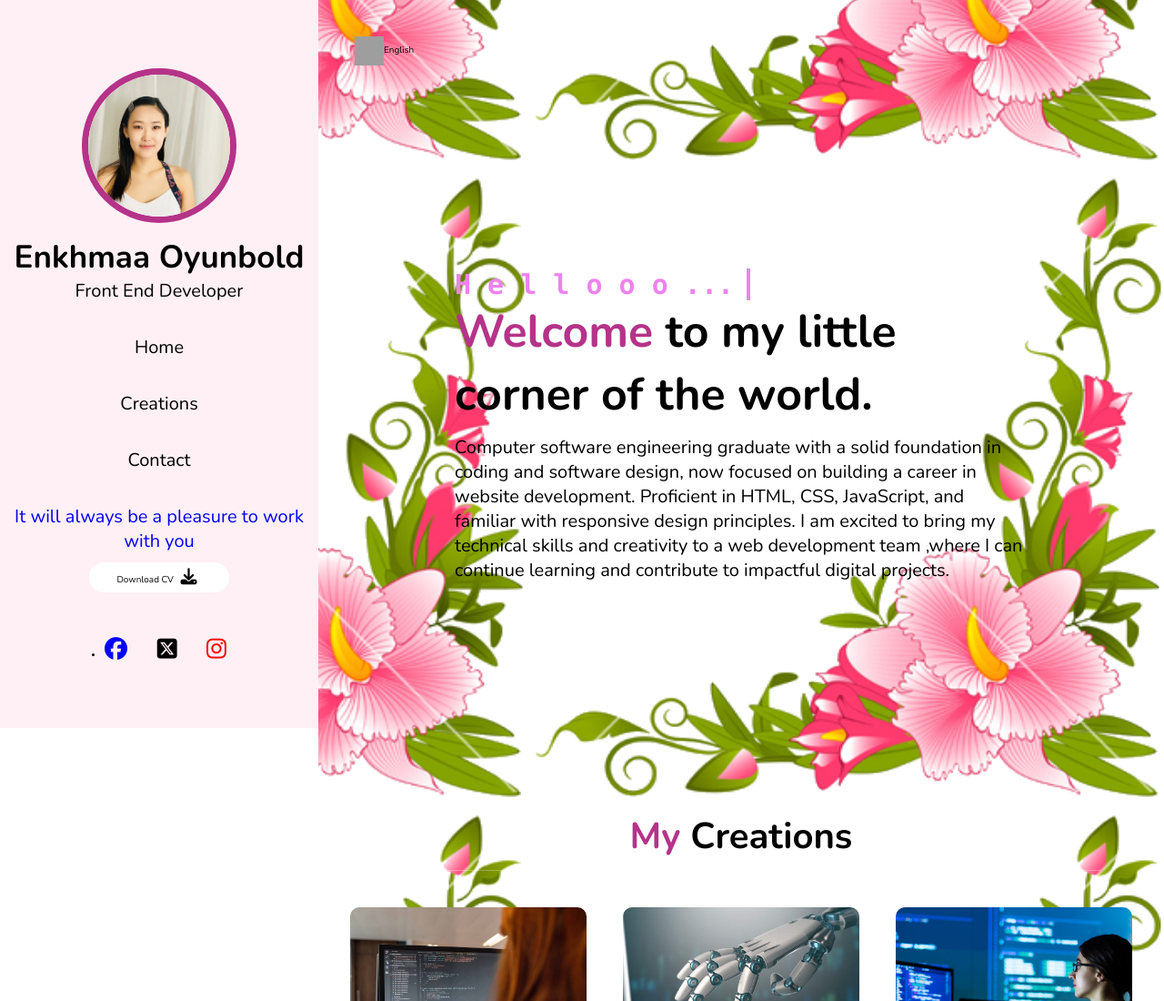
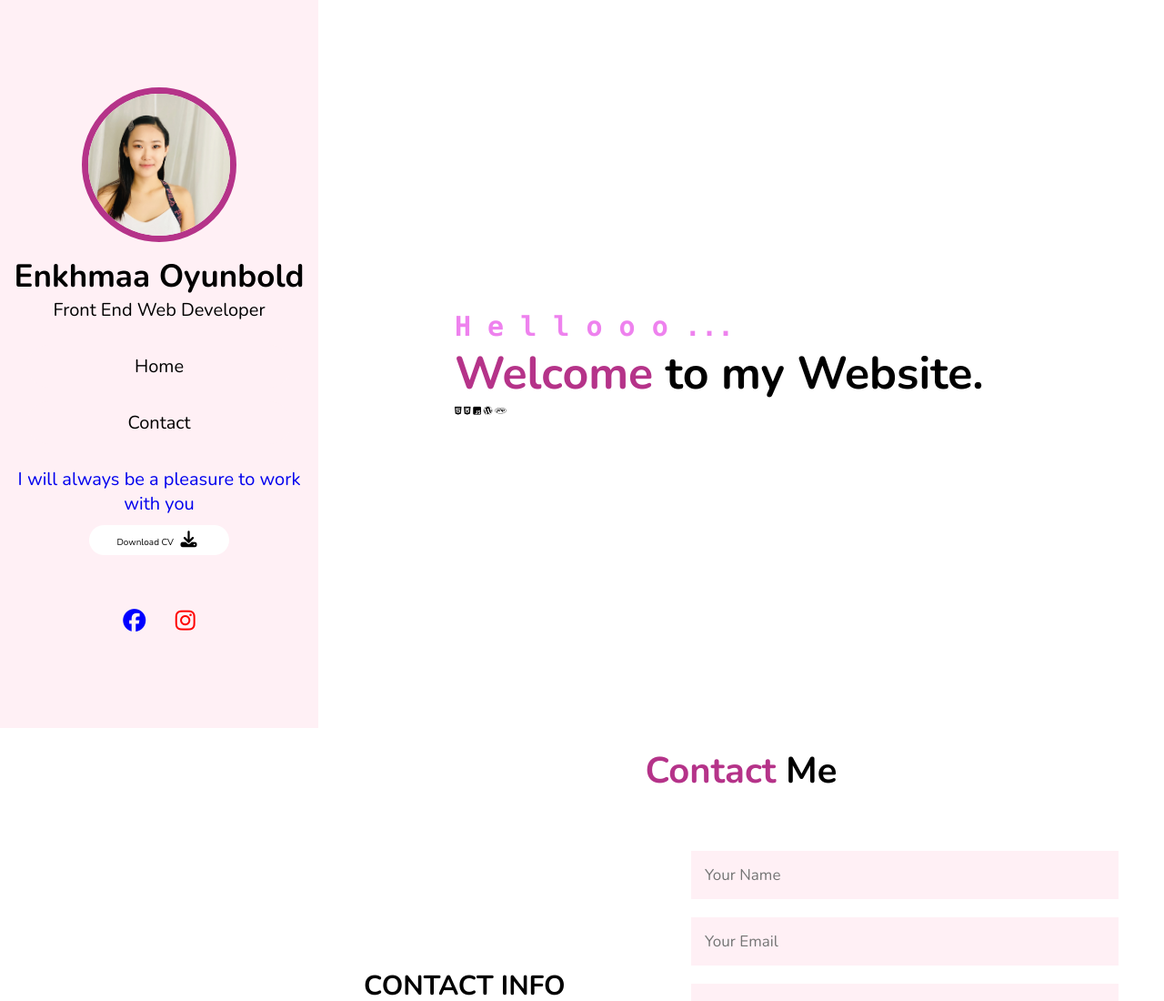
Before and after one commit to enkhmaanbnaa/enkhmaa, a plain HTML site: page index.html in a window 1280 px wide. Shown: the top 1100 px of the page at 91% size. Drawn offline with nearby package versions, Linux system fonts and the light colour scheme; grey boxes are pictures that could not be loaded.

Commit message:
Update index.html

```diff
--- a/index.html
+++ b/index.html
@@ -10,86 +10,54 @@
     />
     <link rel="stylesheet" href="css/style.css" />
   </head>
+  <body>
+    <div id="myDIV">
       <!--header section start-->
       <header>
         <div class="user">
           <img src="image/portfolio.jpg" alt="Avatar" class="img-port" />
           <h3 class="name">Enkhmaa Oyunbold</h3>
-        <p class="post">Front End Developer</p>
+          <p class="post">Front End Web Developer</p>
         </div>
         <nav class="navbar">
           <ul>
             <li><a href="#home">Home</a></li>
-          <li><a href="#creations">Creations</a></li>
             <li><a href="#contact">Contact</a></li>
           </ul>
           <a href="image/cv.pdf"
-          ><p>It will always be a pleasure to work with you</p>
+            ><p>I will always be a pleasure to work with you</p>
             <button class="btn">
               Download CV <i class="fas fa-download"></i></button
           ></a>
-        <li>
+          <ul>
             <a href="https://www.facebook.com/enkhmaa.eegii.7"
               ><i class="fa-brands fa-facebook"></i>
-          </a>
-          <a href="https://www.twitter.com/"
-            ><i class="fa-brands fa-square-x-twitter"></i>
             </a>
             <a href="https://www.instagram.com"
               ><i class="fa-brands fa-instagram"></i>
             </a>
-        </li>
+          </ul>
         </nav>
       </header>
       <!--header section end-->
-    <div class="img-back">
-    <div class="lang-menu">
-      <div class="selected-lang">English</div>
-      <ul>
-        <li><a class="us" href="index.html">English</a></li>
-        <li><a class="mn" href="#">Mongolia</a></li>
-        <li><a class="de" href="#">Germany</a></li>
-      </ul>
-    </div>
+
       <div id="menu" class="fas fa-bars"></div>
       <!--home section start-->
 
       <section class="home" id="home">
         <h2>H e l l o o o ...</h2>
-        <h1><span>Welcome</span> to my little corner of the world.</h1>
-        <p>
-          Computer software engineering graduate with a solid foundation in
-          coding and software design, now focused on building a career in
-          website development. Proficient in HTML, CSS, JavaScript, and familiar
-          with responsive design principles. I am excited to bring my technical
-          skills and creativity to a web development team ,where I can continue
-          learning and contribute to impactful digital projects.
-        </p>
+        <h1><span>Welcome</span> to my Website.</h1>
+        <ul>
+          <i class="fa-brands fa-html5"></i>
+          <i class="fa-brands fa-css3-alt"></i>
+          <i class="fa-brands fa-square-js"></i>
+          <i class="fa-brands fa-wordpress"></i>
+          <i class="fa-brands fa-php"></i>
+        </ul>
       </section>
 
       <!--home section end-->
-      <!--Creations section start-->
-      <section class="creations" id="creations">
-        <h1 class="heading"><span>My</span> Creations</h1>
-        <div class="box-container">
-          <div class="box">
-            <a href="https://enkhmaa.com/"
-              ><img src="image/portfolio1.jpg" alt=""
-            /></a>
-          </div>
-          <div class="box">
-            <a href="https://enkhmaa.com/"
-              ><img src="image/portfolio2.jpg" alt=""
-            /></a>
-          </div>
-          <div class="box">
-            <a href="https://enkhmaa.com/"
-              ><img src="image/portfolio3.jpg" alt=""
-            /></a>
-          </div>
-        </div>
-      </section>
-      <!--Creations section end-->
+
       <!--contact section start-->
       <section class="contact" id="contact">
         <h1 class="heading"><span>Contact</span> Me</h1>
@@ -137,7 +105,6 @@
           </form>
         </div>
       </section>
-    </div>
       <!--contact section end-->
 
       <!--scroll top button-->
@@ -147,5 +114,6 @@
 
       <script src="https://cdnjs.cloudflare.com/ajax/libs/jquery/3.7.1/jquery.min.js"></script>
       <script src="js/script.js"></script>
+    </div>
   </body>
 </html>
```
Lines whose indentation alone changed are shown as unchanged.
